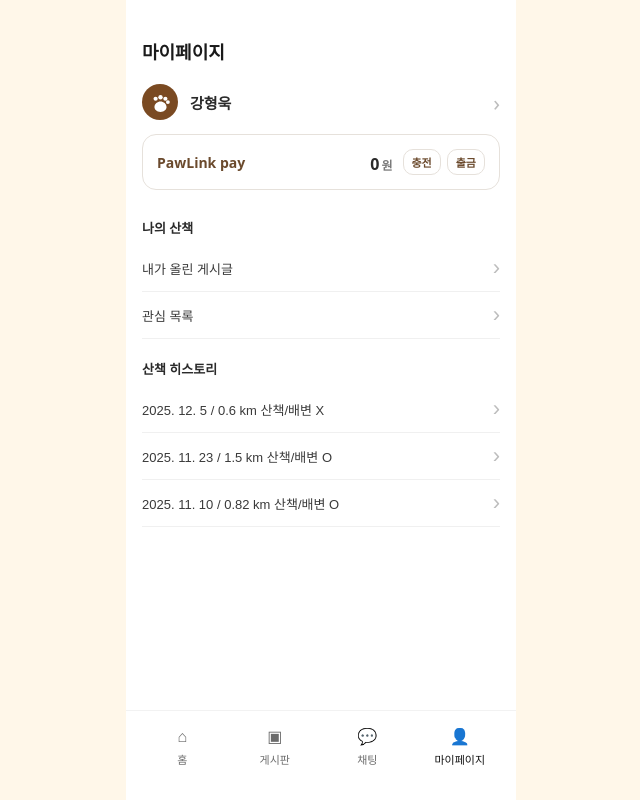
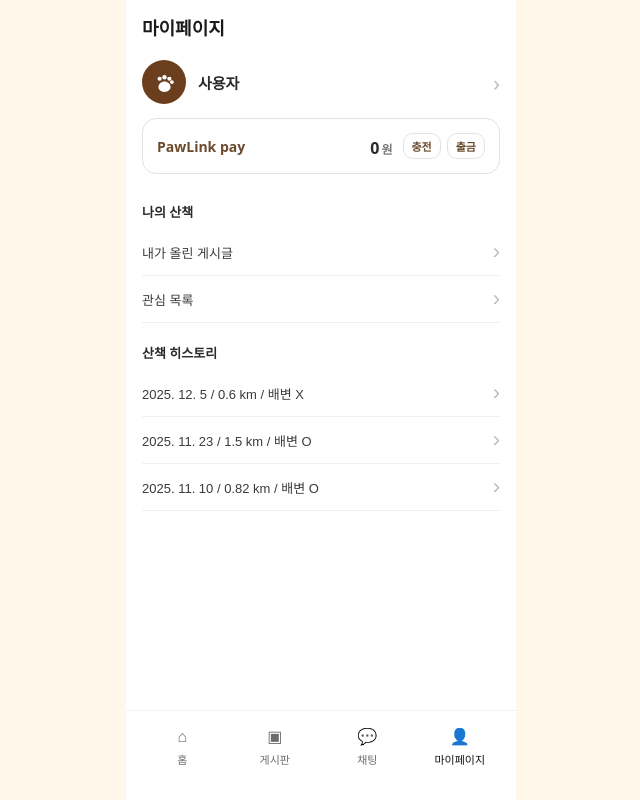
Before and after one commit to Paw-Link-Team/PawLink_FE, a React (Vite) app in the folder frontend/: page /mypage in a window 1280 px wide. Shown: the whole page, without its empty margins (319-959 px from the left). Built offline with nearby package versions, Linux system fonts and the light colour scheme; no server answers; sample sign-in values are in the browser's storage.

Commit message:
feat/#28: 마이페이지 구현 1단계

```diff
--- a/frontend/src/App.tsx
+++ b/frontend/src/App.tsx
@@ -20,12 +20,12 @@ import ChatPage from "./pages/Chat";
 import ChatRoomPage from "./pages/ChatRoom";
 
 // ✅ 마이페이지 + 서브페이지
-import MyPage from "./pages/MyPage";
+import MyPage from "./pages/mypage/MyPage";
 import MyPostsPage from "./pages/MyPostsPage";
 import FavoritesPage from "./pages/FavoritesPage";
 import WalkHistoryDetailPage from "./pages/WalkHistoryDetailPage";
 
-import MyProfilePage from "./pages/MyProfilePage";
+import MyProfilePage from "./pages/mypage/MyProfilePage";
 
 import LoginPage from "./pages/login/LoginPage";
 
--- a/frontend/src/api/api.ts
+++ b/frontend/src/api/api.ts
@@ -1,10 +1,45 @@
 import axios from "axios";
 
 const api = axios.create({
-    baseURL: import.meta.env.VITE_API_BASE_URL,
-    headers: {
-        "Content-Type": "application/json",
-    },
+  baseURL: import.meta.env.VITE_API_BASE_URL,
+  headers: {
+    "Content-Type": "application/json",
+  },
 });
 
+/* =========================
+ * Request Interceptor
+ * - accessToken 자동 첨부
+ * ========================= */
+api.interceptors.request.use(
+  (config) => {
+    const accessToken = localStorage.getItem("accessToken");
+
+    if (accessToken) {
+      config.headers.Authorization = `Bearer ${accessToken}`;
+    }
+
+    return config;
+  },
+  (error) => Promise.reject(error)
+);
+
+api.interceptors.response.use(
+  (response) => response,
+  (error) => {
+    const status = error.response?.status;
+
+    if (status === 401 || status === 403) {
+      console.warn("인증 만료 또는 권한 없음");
+
+      localStorage.removeItem("accessToken");
+      localStorage.removeItem("refreshToken");
+
+      window.location.href = "/login";
+    }
+
+    return Promise.reject(error);
+  }
+);
+
 export default api;
--- /dev/null
+++ b/frontend/src/api/mypage.ts
@@ -0,0 +1,3 @@
+import api from "./api";
+
+export const getMyInfo = () => api.get("/mypage/info");
--- a/frontend/src/pages/MyPage.css
+++ b/frontend/src/pages/mypage/MyPage.css
@@ -42,13 +42,14 @@
 
 /* 갈색 원 */
 .mp-avatar {
-  width: 36px;              /* 🔽 기존보다 살짝 작게 */
-  height: 36px;
+  width: 44px;          /* ← 여기서 크기 조절 */
+  height: 44px;
   border-radius: 50%;
-  background: #7a4a22;      /* PawLink 브라운 */
+  overflow: hidden;     /* 중요 */
+  background-color: #6b3f1d; /* 기존 브라운 톤 */
   display: flex;
-  align-items: center;      /* ✅ 중앙 정렬 */
-  justify-content: center;  /* ✅ 중앙 정렬 */
+  align-items: center;
+  justify-content: center;
 }
 
 /* 흰색 발바닥 */
@@ -163,3 +164,8 @@
 .mp-safe-pad {
   height: 72px;
 }
+.mp-avatar-img {
+  width: 100%;
+  height: 100%;
+  object-fit: cover;    /* 핵심 */
+}
--- a/frontend/src/pages/MyPage.tsx
+++ b/frontend/src/pages/mypage/MyPage.tsx
@@ -1,7 +1,18 @@
-import { useMemo, useState } from "react";
+import { useEffect, useMemo, useState } from "react";
 import { useNavigate } from "react-router-dom";
-import NavBar from "../components/NavBar";
+import NavBar from "../../components/NavBar";
+import api from "../../api/api";
 import "./MyPage.css";
+
+/* =========================
+ * Types
+ * ========================= */
+
+type UserResponse = {
+  email: string;
+  nickname: string;
+  profileImageUrl: string;
+};
 
 type WalkHistoryItem = {
   id: number;
@@ -10,8 +21,18 @@ type WalkHistoryItem = {
   poop: "O" | "X";
 };
 
+/* =========================
+ * Component
+ * ========================= */
+
 export default function Mypage() {
   const navigate = useNavigate();
+
+  const [user, setUser] = useState<UserResponse | null>(null);
+  const [loading, setLoading] = useState(true);
+
+  // 아직 미연동
+  const [balance] = useState(0);
 
   const WALK_HISTORY: WalkHistoryItem[] = useMemo(
     () => [
@@ -22,23 +43,71 @@ export default function Mypage() {
     []
   );
 
-  // ✅ 잔액은 일단 로컬 상태로 유지 (충전 페이지에서 나중에 연동 가능)
-  const [balance] = useState(0);
+  /* =========================
+   * Auth Guard + Fetch
+   * ========================= */
+
+  useEffect(() => {
+    const accessToken = localStorage.getItem("accessToken");
+
+    if (!accessToken) {
+      navigate("/login", { replace: true });
+      return;
+    }
+
+    fetchMyInfo();
+    // eslint-disable-next-line react-hooks/exhaustive-deps
+  }, []);
+
+  const fetchMyInfo = async () => {
+    try {
+      const res = await api.get("/mypage/info");
+      setUser(res.data.data);
+    } catch (error: any) {
+      console.error("내 정보 조회 실패", error);
+
+      // ✅ 토큰 만료 / 인증 실패
+      if (error.response?.status === 401) {
+        handleTokenExpired();
+      }
+    } finally {
+      setLoading(false);
+    }
+  };
+
+  const handleTokenExpired = () => {
+    localStorage.removeItem("accessToken");
+    localStorage.removeItem("refreshToken");
+    navigate("/login", { replace: true });
+  };
+
+  /* =========================
+   * Render
+   * ========================= */
+
+  if (loading) {
+    return <div className="mp-loading">로딩 중...</div>;
+  }
 
   return (
     <div className="mp-wrapper">
       <div className="mp-screen">
-        <div className="mp-status" />
-
         <header className="mp-header">마이페이지</header>
 
-        {/* ✅ 마이프로필로 가고 싶으면 /mypage/profile로 바꿔도 됨 */}
+        {/* 프로필 */}
         <section
           className="mp-profile-row"
           onClick={() => navigate("/mypage/profile")}
         >
           <div className="mp-profile-left">
             <div className="mp-avatar">
+              {user?.profileImageUrl ? (
+                <img
+                  src={user.profileImageUrl}
+                  alt="프로필 이미지"
+                  className="mp-avatar-img"
+                />
+              ) : (
                 <svg
                   className="mp-paw-ico"
                   viewBox="0 0 24 24"
@@ -50,14 +119,18 @@ export default function Mypage() {
                   <circle cx="19.1" cy="11.6" r="1.85" />
                   <path d="M6.2 16.4c0-3.0 2.9-5.3 5.8-5.3s5.8 2.3 5.8 5.3c0 2.5-2.2 4.6-5.8 4.6s-5.8-2.1-5.8-4.6z" />
                 </svg>
+              )}
             </div>
 
+            <div className="mp-name">
+              {user?.nickname ?? "사용자"}
+            </div>
+          </div>
 
-            <div className="mp-name">강형욱</div>
-          </div>
           <div className="mp-chevron">›</div>
         </section>
 
+        {/* Pay (미연동) */}
         <section className="mp-pay-card">
           <div className="mp-pay-left">
             <div className="mp-pay-title">PawLink pay</div>
@@ -65,30 +138,26 @@ export default function Mypage() {
 
           <div className="mp-pay-right">
             <div className="mp-pay-amount">
-              <span className="mp-pay-num">{balance.toLocaleString("ko-KR")}</span>
+              <span className="mp-pay-num">
+                {balance.toLocaleString("ko-KR")}
+              </span>
               <span className="mp-pay-won">원</span>
             </div>
 
-            {/* ✅ 모달 삭제하고 페이지 이동으로 변경 */}
             <div className="mp-pay-actions">
               <button
-                type="button"
                 className="mp-pill"
                 onClick={(e) => {
-                  e.preventDefault();
-                  e.stopPropagation(); // ✅ 부모 클릭 전파 차단
+                  e.stopPropagation();
                   navigate("/pay/charge");
                 }}
               >
                 충전
               </button>
-
               <button
-                type="button"
                 className="mp-pill"
                 onClick={(e) => {
-                  e.preventDefault();
-                  e.stopPropagation(); // ✅ 부모 클릭 전파 차단
+                  e.stopPropagation();
                   navigate("/pay/withdraw");
                 }}
               >
@@ -98,11 +167,11 @@ export default function Mypage() {
           </div>
         </section>
 
+        {/* 나의 산책 */}
         <section className="mp-section">
           <div className="mp-section-title">나의 산책</div>
 
           <button
-            type="button"
             className="mp-row"
             onClick={() => navigate("/mypage/posts")}
           >
@@ -111,7 +180,6 @@ export default function Mypage() {
           </button>
 
           <button
-            type="button"
             className="mp-row"
             onClick={() => navigate("/mypage/favorites")}
           >
@@ -120,18 +188,18 @@ export default function Mypage() {
           </button>
         </section>
 
+        {/* 산책 히스토리 (미연동) */}
         <section className="mp-section">
           <div className="mp-section-title">산책 히스토리</div>
 
           {WALK_HISTORY.map((w) => (
             <button
               key={w.id}
-              type="button"
               className="mp-row"
               onClick={() => navigate(`/mypage/history/${w.id}`)}
             >
               <span className="mp-row-label">
-                {w.date} / {w.distanceKm} km 산책/배변 {w.poop}
+                {w.date} / {w.distanceKm} km / 배변 {w.poop}
               </span>
               <span className="mp-chevron">›</span>
             </button>
--- a/frontend/src/pages/MyProfilePage.tsx
+++ b/frontend/src/pages/mypage/MyProfilePage.tsx
@@ -1,6 +1,6 @@
 import { useEffect, useRef, useState } from "react";
 import { useNavigate, useLocation } from "react-router-dom";
-import NavBar from "../components/NavBar";
+import NavBar from "../../components/NavBar";
 import "./MyProfilePage.css";
 
 type DogProfile = {
```
Also changed, not shown: frontend/src/pages/mypage/MyProfilePage.css (renamed from frontend/src/pages/MyProfilePage.css), 1 other file (tests, documents, lock files or other folders). Lines whose indentation alone changed are shown as unchanged.
